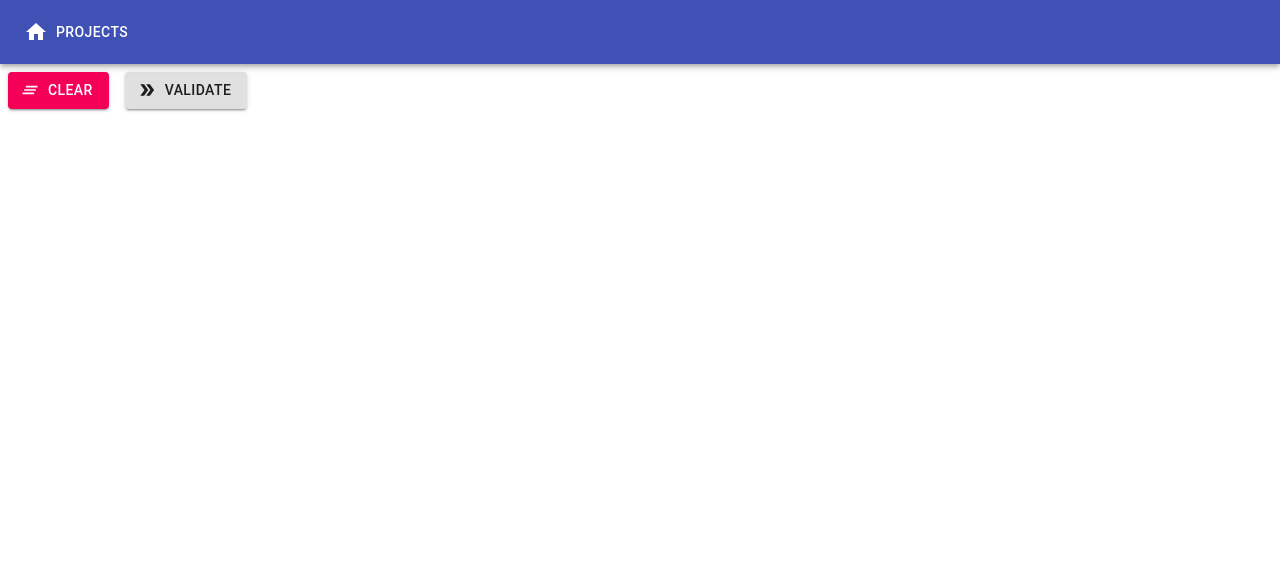
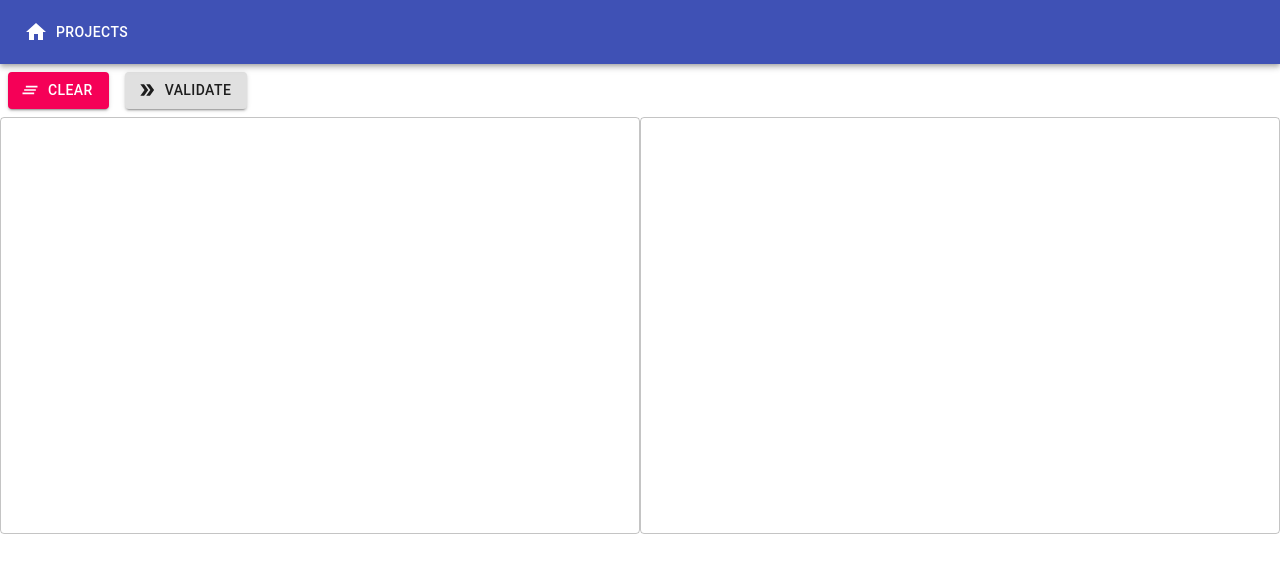
Before and after one commit to orange-puff/Playground, a React (Create React App) app in the folder src/Playground.Web/UI/: page /projects/json_project in a window 1280 px wide. Shown: the top 572 px of the page. Built offline with nearby package versions, Linux system fonts and the light colour scheme.

Commit message:
added stuff

```diff
--- a/src/Playground.Web/UI/src/components/nav/Navbar.tsx
+++ b/src/Playground.Web/UI/src/components/nav/Navbar.tsx
@@ -10,7 +10,6 @@ import HomeIcon from "@material-ui/icons/Home";
 import { Link } from 'react-router-dom';
 
 const Navbar = () => {
-    console.log('yo')
     return (
         <AppBar position="sticky">
             <Toolbar>
--- a/src/Playground.Web/UI/src/components/projects/json_project/JsonProject.tsx
+++ b/src/Playground.Web/UI/src/components/projects/json_project/JsonProject.tsx
@@ -1,38 +1,71 @@
-import React from 'react'
+import React, { useState } from 'react'
 import Button from '@material-ui/core/Button';
 import DoubleArrowIcon from '@material-ui/icons/DoubleArrow';
 import CloudDownloadIcon from '@material-ui/icons/CloudDownload';
 import ClearAllIcon from '@material-ui/icons/ClearAll';
 import { makeStyles } from '@material-ui/core/styles';
+import TextField from '@material-ui/core/TextField';
 
 const useStyles = makeStyles((theme) => ({
     button: {
         margin: theme.spacing(1),
     },
+    editor: {
+        width: "50%"
+    }
 }));
+
+enum InputState {
+    Neutral = 0,
+    Good = 1,
+    Bad = -1
+}
 
 const JsonProject = () => {
     const styles = useStyles();
+    const [input, setInput] = useState<string>('');
+    const [inputState, setInputState] = useState<InputState>(InputState.Neutral);
+    const numRows: number = 20;
 
     return (
+        <div>
             <div>
                 <Button
                     variant="contained"
                     color="secondary"
                     className={styles.button}
                     startIcon={<ClearAllIcon />}
+                    onClick={() => setInput('')}
                 >
                     Clear
                 </Button>
                 <Button
                     variant="contained"
+                    color={inputState === InputState.Neutral ? "default" : (inputState === InputState.Good ? "primary" : "secondary")}
                     className={styles.button}
-                startIcon={<DoubleArrowIcon/>}
+                    startIcon={<DoubleArrowIcon />}
                 >
                     Validate
                 </Button>
             </div>
-    )
+            <div>
+                <TextField
+                    multiline
+                    rows={numRows}
+                    variant="outlined"
+                    className={styles.editor}
+                    value={input}
+                    onChange={(event) => setInput(event.target.value)}
+                />
+                <TextField
+                    multiline
+                    rows={numRows}
+                    variant="outlined"
+                    className={styles.editor}
+                />
+            </div>
+        </div>
+    );
 }
 
-export default JsonProject
+export default JsonProject;
```
Lines whose indentation alone changed are shown as unchanged.
